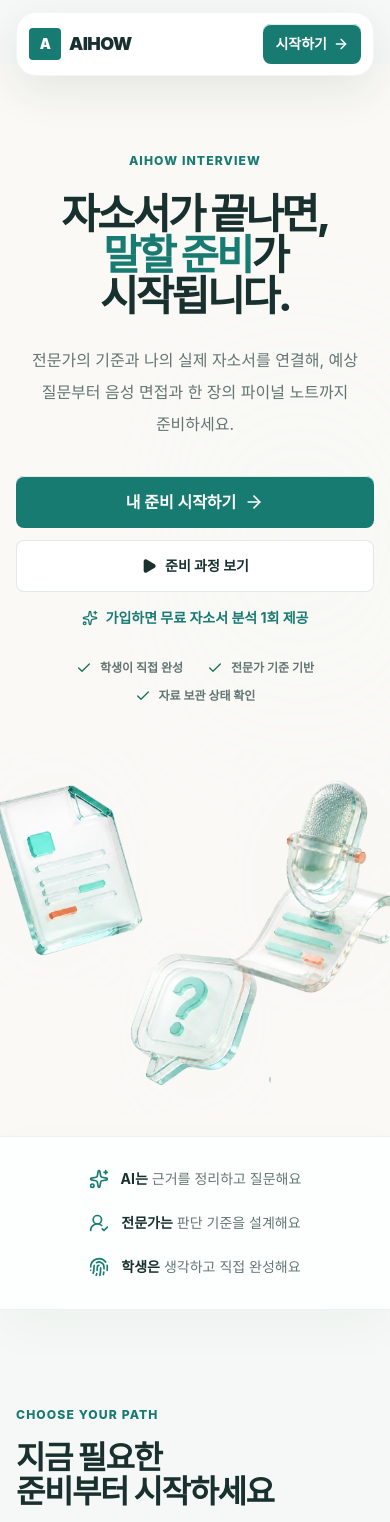
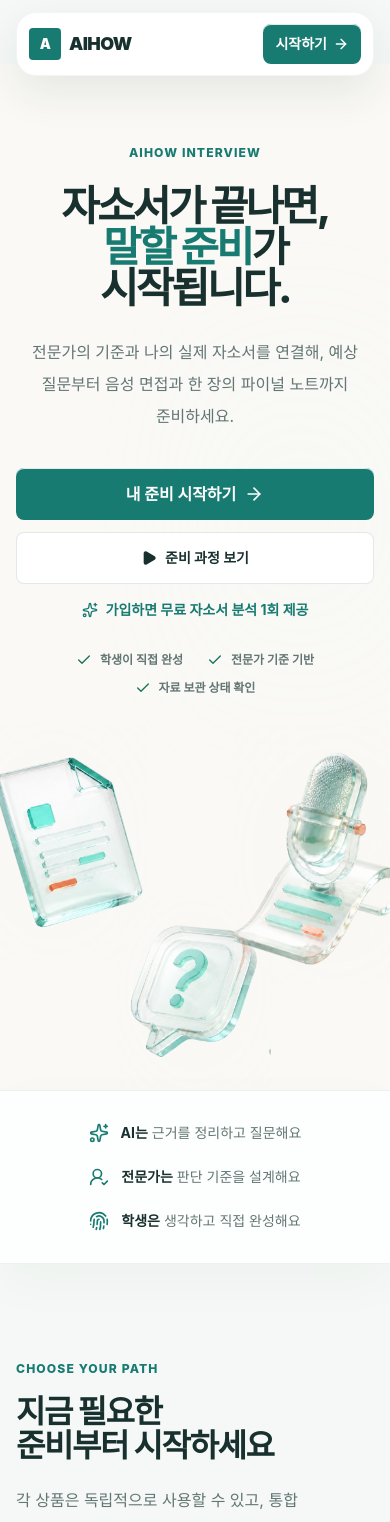
Before and after one commit to khlee-wq/hs-aihow, a Next.js app: page / in a window 390 px wide. Shown: the top 1522 px of the page. Built offline with nearby package versions, Linux system fonts and the light colour scheme.

Commit message:
fix: tighten responsive landing hero

```diff
--- a/src/app/globals.css
+++ b/src/app/globals.css
@@ -199,9 +199,9 @@ body {
 .landing-hero {
   position: relative;
   display: grid;
-  min-height: max(46rem, calc(100svh - 1rem));
+  min-height: max(43rem, calc(90svh - 1rem));
   align-items: start;
-  padding-block: clamp(7rem, 14vh, 9rem) clamp(15rem, 25vh, 19rem);
+  padding-block: clamp(6.5rem, 12vh, 8rem) clamp(11.5rem, 18vh, 14rem);
   background: color-mix(in srgb, #faf9f6 96%, var(--canvas));
 }
 .landing-hero::before {
@@ -372,7 +372,7 @@ body {
 @media (max-width: 639px) {
   .landing-hero {
     min-height: 0;
-    padding-block: 5.5rem 27rem;
+    padding-block: 5rem 24.625rem;
   }
   .landing-hero-copy {
     text-align: center;
@@ -393,18 +393,18 @@ body {
     );
   }
   .landing-hero-object--document {
-    bottom: 9.25rem;
+    bottom: 8.125rem;
     left: -2.25rem;
     top: auto;
     width: min(47vw, 12rem);
   }
   .landing-hero-object--question {
-    bottom: 1.25rem;
+    bottom: 0.125rem;
     left: 50%;
     width: min(39vw, 9.75rem);
   }
   .landing-hero-object--microphone {
-    bottom: 7.75rem;
+    bottom: 6.625rem;
     right: -2.7rem;
     top: auto;
     width: min(51vw, 13rem);
@@ -441,8 +441,8 @@ body {
 }
 @media (min-width: 640px) and (max-width: 1023px) {
   .landing-hero {
-    min-height: 49rem;
-    padding-block: 7rem 18rem;
+    min-height: 44rem;
+    padding-block: 6.5rem 15rem;
   }
   .landing-hero-object--document {
     bottom: -1rem;
```
